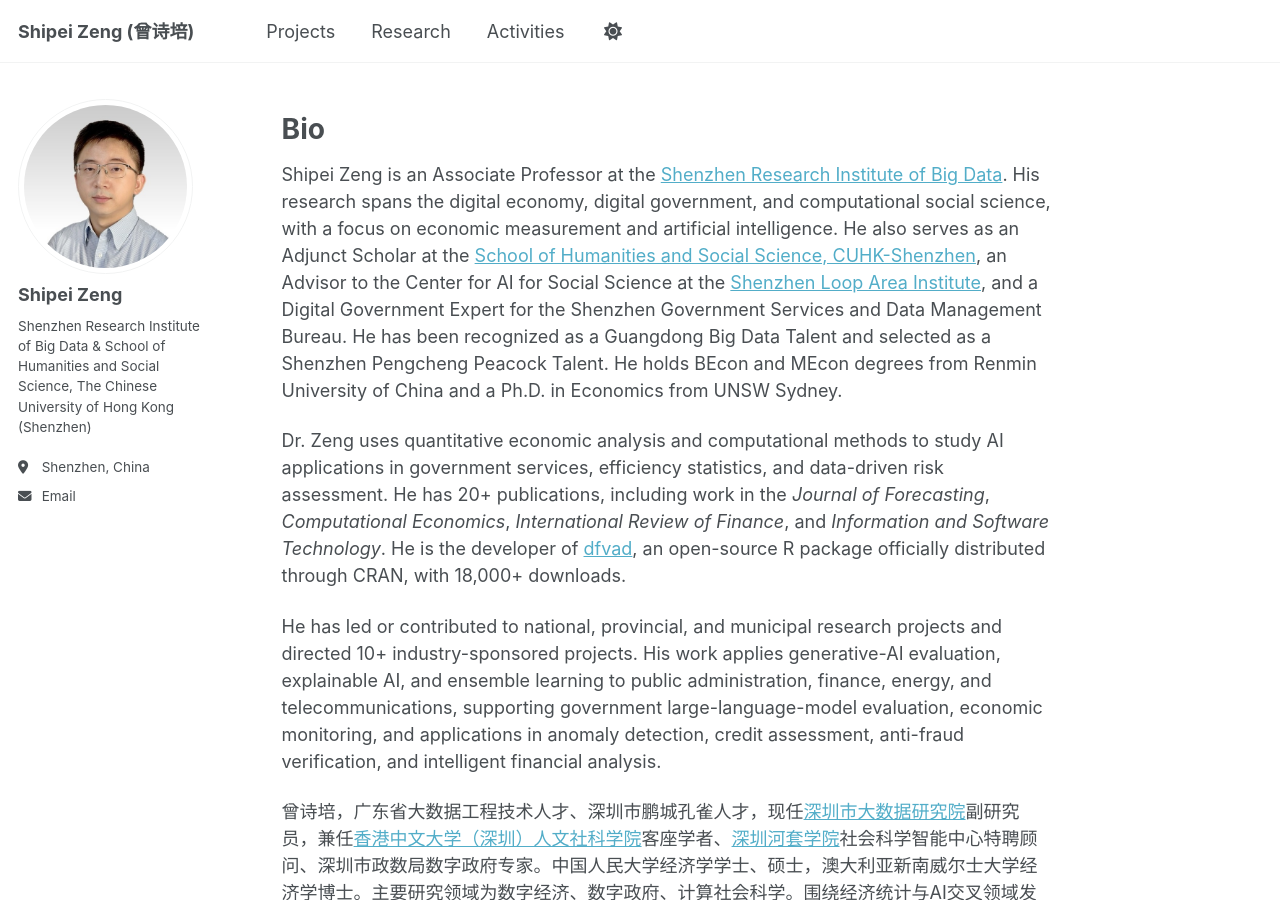
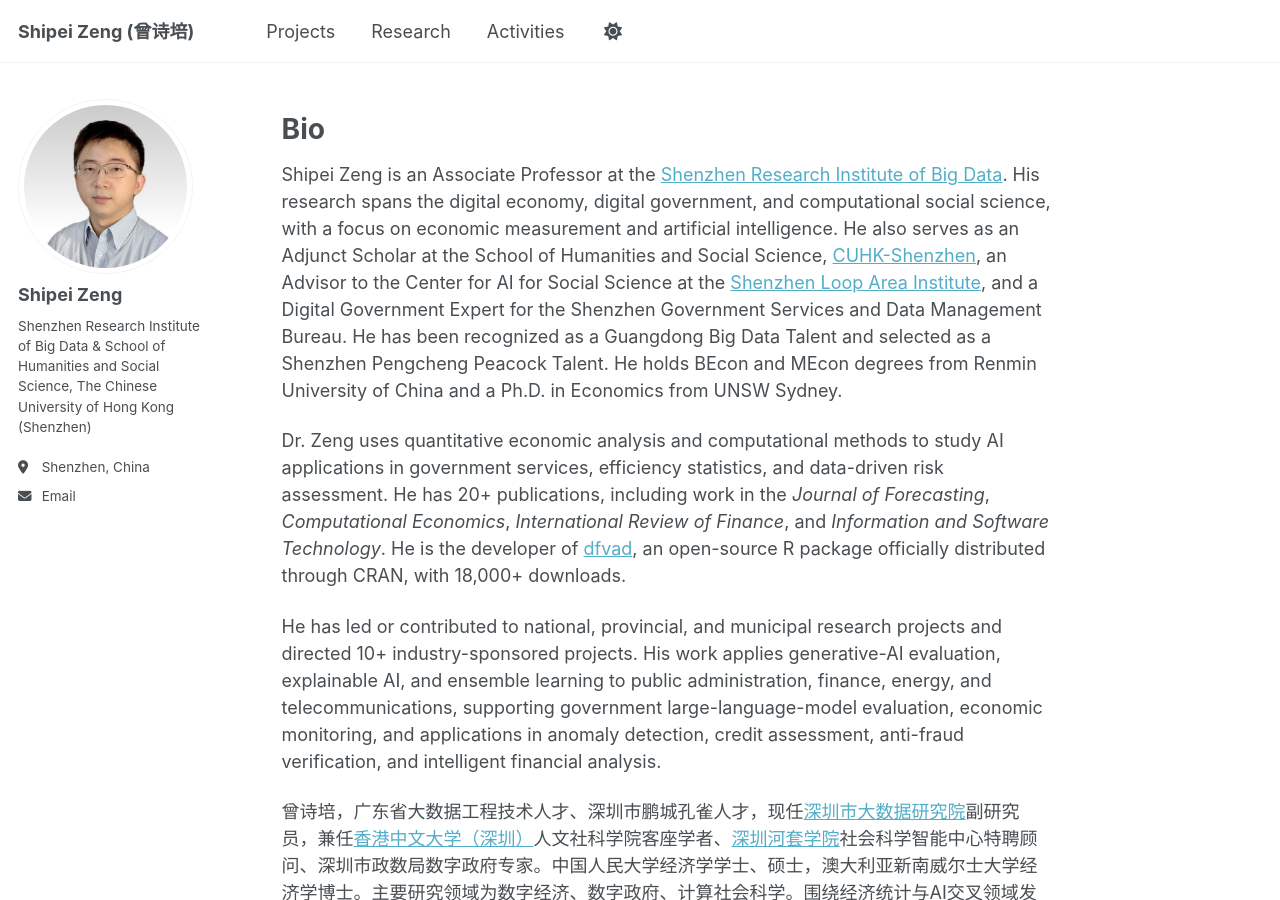
Before and after one commit to shipei-zeng/shipei-zeng.github.io, a Jekyll site: the page built from _pages/about.md, in a window 1280 px wide and 900 px high. Built offline with Jekyll 4.4.1, drawn with Linux system fonts in a browser that asks for light colours; a script that is not in the unit is left out.

```diff
--- a/_pages/about.md
+++ b/_pages/about.md
@@ -8,12 +8,12 @@ redirect_from:
 ---
 Bio
 ======
-Shipei Zeng is an Associate Professor at the [Shenzhen Research Institute of Big Data](http://sribd.cn/en/teacher/320). His research spans the digital economy, digital government, and computational social science, with a focus on economic measurement and artificial intelligence. He also serves as an Adjunct Scholar at the [School of Humanities and Social Science, CUHK-Shenzhen](https://hss.cuhk.edu.cn/en/page/1350), an Advisor to the Center for AI for Social Science at the [Shenzhen Loop Area Institute](https://www.slai.edu.cn/en/home), and a Digital Government Expert for the Shenzhen Government Services and Data Management Bureau. He has been recognized as a Guangdong Big Data Talent and selected as a Shenzhen Pengcheng Peacock Talent. He holds BEcon and MEcon degrees from Renmin University of China and a Ph.D. in Economics from UNSW Sydney.
+Shipei Zeng is an Associate Professor at the [Shenzhen Research Institute of Big Data](http://sribd.cn/en/teacher/320). His research spans the digital economy, digital government, and computational social science, with a focus on economic measurement and artificial intelligence. He also serves as an Adjunct Scholar at the School of Humanities and Social Science, [CUHK-Shenzhen](https://hss.cuhk.edu.cn/en/page/1350), an Advisor to the Center for AI for Social Science at the [Shenzhen Loop Area Institute](https://www.slai.edu.cn/en/home), and a Digital Government Expert for the Shenzhen Government Services and Data Management Bureau. He has been recognized as a Guangdong Big Data Talent and selected as a Shenzhen Pengcheng Peacock Talent. He holds BEcon and MEcon degrees from Renmin University of China and a Ph.D. in Economics from UNSW Sydney.
 
 Dr. Zeng uses quantitative economic analysis and computational methods to study AI applications in government services, efficiency statistics, and data-driven risk assessment. He has 20+ publications, including work in the *Journal of Forecasting*, *Computational Economics*, *International Review of Finance*, and *Information and Software Technology*. He is the developer of [dfvad](https://cran.r-project.org/web/packages/dfvad/index.html), an open-source R package officially distributed through CRAN, with 18,000+ downloads.
 
 He has led or contributed to national, provincial, and municipal research projects and directed 10+ industry-sponsored projects. His work applies generative-AI evaluation, explainable AI, and ensemble learning to public administration, finance, energy, and telecommunications, supporting government large-language-model evaluation, economic monitoring, and applications in anomaly detection, credit assessment, anti-fraud verification, and intelligent financial analysis.
 
-曾诗培，广东省大数据工程技术人才、深圳市鹏城孔雀人才，现任[深圳市大数据研究院](http://sribd.cn/teacher/320)副研究员，兼任[香港中文大学（深圳）人文社科学院](https://hss.cuhk.edu.cn/page/1350)客座学者、[深圳河套学院](https://www.slai.edu.cn/zh-hans)社会科学智能中心特聘顾问、深圳市政数局数字政府专家。中国人民大学经济学学士、硕士，澳大利亚新南威尔士大学经济学博士。主要研究领域为数字经济、数字政府、计算社会科学。围绕经济统计与AI交叉领域发表SCI/SSCI学术期刊、会议、著作20余篇，成果见于Journal of Forecasting、Computational Economics、International Review of Finance、Information and Software Technology等主流国际期刊；开发的开源经济统计分析R工具包[dfvad](https://cran.r-project.org/web/packages/dfvad/index.html)被CRAN官方收录，累计下载超1.8万次。主持/参与国家、省、市各级科研项目，统筹10余项企业横向课题，推动生成式AI评测、可解释AI、集成学习等技术成果在政务、金融、能源、通信等领域的转化应用。
+曾诗培，广东省大数据工程技术人才、深圳市鹏城孔雀人才，现任[深圳市大数据研究院](http://sribd.cn/teacher/320)副研究员，兼任[香港中文大学（深圳）](https://hss.cuhk.edu.cn/page/1350)人文社科学院客座学者、[深圳河套学院](https://www.slai.edu.cn/zh-hans)社会科学智能中心特聘顾问、深圳市政数局数字政府专家。中国人民大学经济学学士、硕士，澳大利亚新南威尔士大学经济学博士。主要研究领域为数字经济、数字政府、计算社会科学。围绕经济统计与AI交叉领域发表SCI/SSCI学术期刊、会议、著作20余篇，成果见于Journal of Forecasting、Computational Economics、International Review of Finance、Information and Software Technology等主流国际期刊；开发的开源经济统计分析R工具包[dfvad](https://cran.r-project.org/web/packages/dfvad/index.html)被CRAN官方收录，累计下载超1.8万次。主持/参与国家、省、市各级科研项目，统筹10余项企业横向课题，推动生成式AI评测、可解释AI、集成学习等技术成果在政务、金融、能源、通信等领域的转化应用。
 
 成果已通过产学研落地验证：政务AI方面，主导构建政务大模型测评体系，成果获政府部门书面感谢信，并为地区数字人才调研提供支撑；经济测度方面，开展大数据背景下效率统计研究，相关方法应用于经济监测等场景并形成机构内部报告；风险治理方面，将大数据技术应用于异常检测预警、信用评价、反诈核验与财务智能分析，方案被相关垂域头部企业采纳。
```
